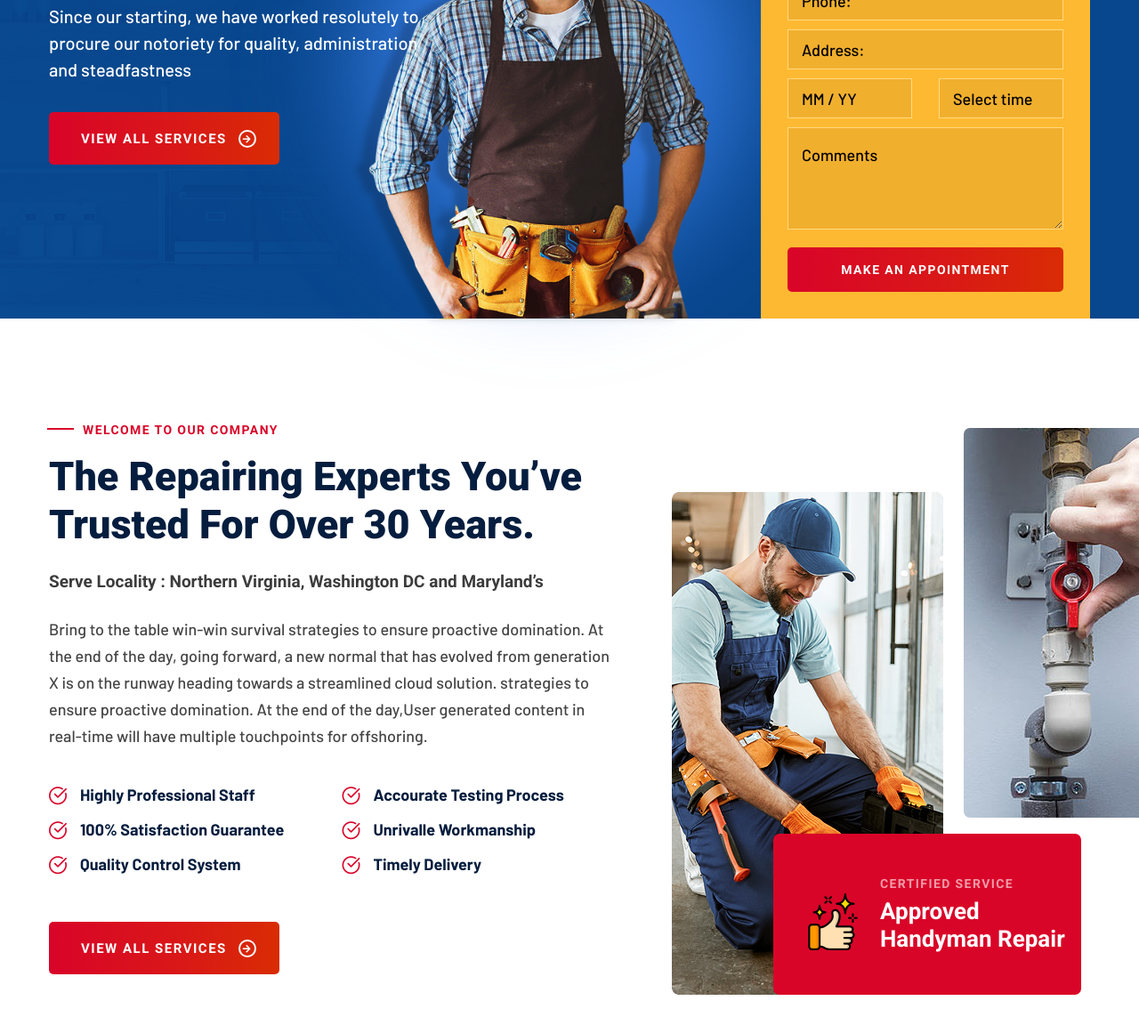
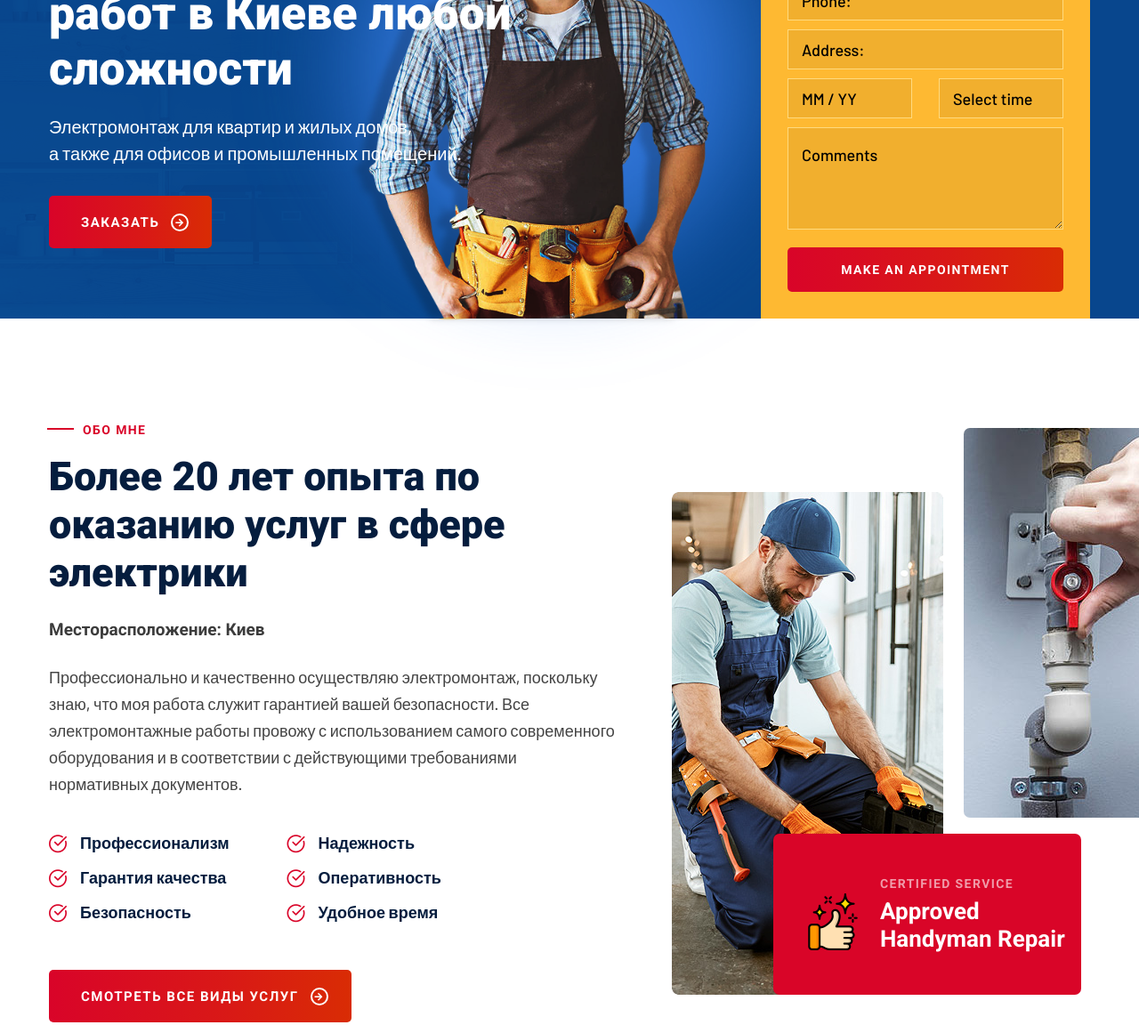
Before and after one commit to MarinaStepok/elektrik-kiev, a plain HTML site: page index.html in a window 1280 px wide. Shown: the part 507-1659 px from the top of the page at 89% size. Drawn offline with nearby package versions, Linux system fonts and the light colour scheme; a web font is replaced by a local one.

Commit message:
2-3 sections - text ready

```diff
--- a/index.html
+++ b/index.html
@@ -350,13 +350,11 @@
                     <div class="col-xl-8 col-lg-7">
                         <div class="main-slider__left">
                             <div class="main-slider__title-box">
-                                <span class="main-slider__sub-title">Handyman Expertise</span>
-                                <h2 class="main-slider__title">Have you Household <br> Problem</h2>
-                                <p class="main-slider__text">Since our starting, we have worked resolutely to <br>
-                                    procure
-                                    our notoriety for quality, administration <br> and steadfastness</p>
+                                <span class="main-slider__sub-title">Специалист по электрике</span>
+                                <h2 class="main-slider__title">Осуществляю полный комплекс электромонтажных работ в Киеве любой сложности</h2>
+                                <p class="main-slider__text">Электромонтаж для квартир и жилых домов, <br> а также для офисов и промышленных помещений.</p>
                                 <div class="main-slider__btn-box">
-                                    <a href="services.html" class="thm-btn main-slider__btn">view all services<span
+                                    <a href="services.html" class="thm-btn main-slider__btn">Заказать<span
                                             class="fas fa-arrow-right"></span></a>
                                 </div>
                             </div>
@@ -428,17 +426,14 @@
                     <div class="col-xl-7">
                         <div class="welcome-one__left">
                             <div class="section-title text-left">
-                                <span class="section-title__tagline">Welcome to Our company</span>
-                                <h2 class="section-title__title">The Repairing Experts You’ve
-                                    Trusted For Over 30 Years.</h2>
-                            </div>
-                            <h3 class="welcome-one__sub-title">Serve Locality : Northern Virginia, Washington DC and
-                                Maryland’s</h3>
-                            <p class="welcome-one__text">Bring to the table win-win survival strategies to ensure
-                                proactive domination. At the end of the day, going forward, a new normal that has
-                                evolved from generation X is on the runway heading towards a streamlined cloud solution.
-                                strategies to ensure proactive domination. At the end of the day,User generated content
-                                in real-time will have multiple touchpoints for offshoring.</p>
+                                <span class="section-title__tagline">Обо мне</span>
+                                <h2 class="section-title__title">Более 20 лет опыта по оказанию услуг в сфере электрики
+                                </h2>
+                            </div>
+                            <h3 class="welcome-one__sub-title">Месторасположение: Киев</h3>
+                            <p class="welcome-one__text">Профессионально и качественно осуществляю электромонтаж,
+                                поскольку знаю, что моя работа служит гарантией вашей безопасности. Все электромонтажные работы провожу
+                                с использованием самого современного оборудования и в соответствии с действующими требованиями нормативных документов.</p>
                             <div class="welcome-one__points-box">
                                 <ul class="welcome-one__points-list list-unstyled">
                                     <li>
@@ -446,7 +441,7 @@
                                             <span class="icon-comment"></span>
                                         </div>
                                         <div class="welcome-one__points-text">
-                                            <p>Highly Professional Staff</p>
+                                            <p>Профессионализм</p>
                                         </div>
                                     </li>
                                     <li>
@@ -454,7 +449,7 @@
                                             <span class="icon-comment"></span>
                                         </div>
                                         <div class="welcome-one__points-text">
-                                            <p>100% Satisfaction Guarantee</p>
+                                            <p>Гарантия качества</p>
                                         </div>
                                     </li>
                                     <li>
@@ -462,7 +457,7 @@
                                             <span class="icon-comment"></span>
                                         </div>
                                         <div class="welcome-one__points-text">
-                                            <p>Quality Control System</p>
+                                            <p>Безопасность</p>
                                         </div>
                                     </li>
                                 </ul>
@@ -472,7 +467,7 @@
                                             <span class="icon-comment"></span>
                                         </div>
                                         <div class="welcome-one__points-text">
-                                            <p>Accourate Testing Process</p>
+                                            <p>Надежность</p>
                                         </div>
                                     </li>
                                     <li>
@@ -480,7 +475,7 @@
                                             <span class="icon-comment"></span>
                                         </div>
                                         <div class="welcome-one__points-text">
-                                            <p>Unrivalle Workmanship</p>
+                                            <p>Оперативность</p>
                                         </div>
                                     </li>
                                     <li>
@@ -488,13 +483,13 @@
                                             <span class="icon-comment"></span>
                                         </div>
                                         <div class="welcome-one__points-text">
-                                            <p>Timely Delivery</p>
+                                            <p>Удобное время</p>
                                         </div>
                                     </li>
                                 </ul>
                             </div>
                             <div class="welcome-one__btn">
-                                <a href="services.html" class="thm-btn">view all services<span
+                                <a href="services.html" class="thm-btn">Смотреть все виды услуг<span
                                         class="fas fa-arrow-right"></span></a>
                             </div>
                         </div>
@@ -531,11 +526,10 @@
             <div class="container">
                 <div class="services-one__top">
                     <div class="section-title text-left">
-                        <span class="section-title__tagline">our services</span>
-                        <h2 class="section-title__title">Our Service That We Offer</h2>
-                    </div>
-                    <p class="services-one__text">Nemo enim ipsam voluptatem quia voluptas sit aspernatur aut odit aut
-                        fugit, sed quia conseq <br> uuntur magni dolores eos qui ratione</p>
+                        <span class="section-title__tagline">Мои услуги</span>
+                        <h2 class="section-title__title">Предлагаю услуги электрика в Киеве</h2>
+                    </div>
+                    <p class="services-one__text">Выполняю большой спектр электромонтажных работ.</p>
                 </div>
                 <div class="row">
                     <!--Services One Single Start-->
```
Also changed, not shown: assets/images/1-marina/electric.png (added), assets/images/1-marina/socket.jpg (added).
